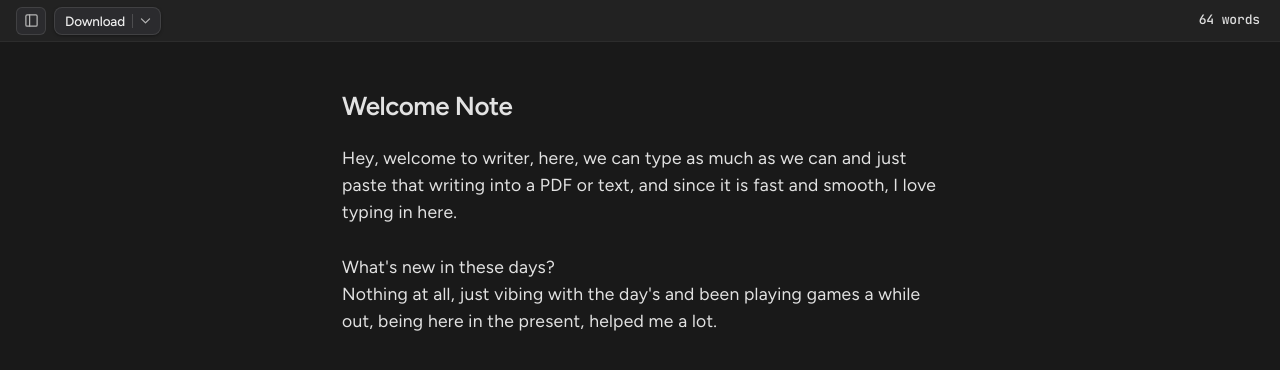
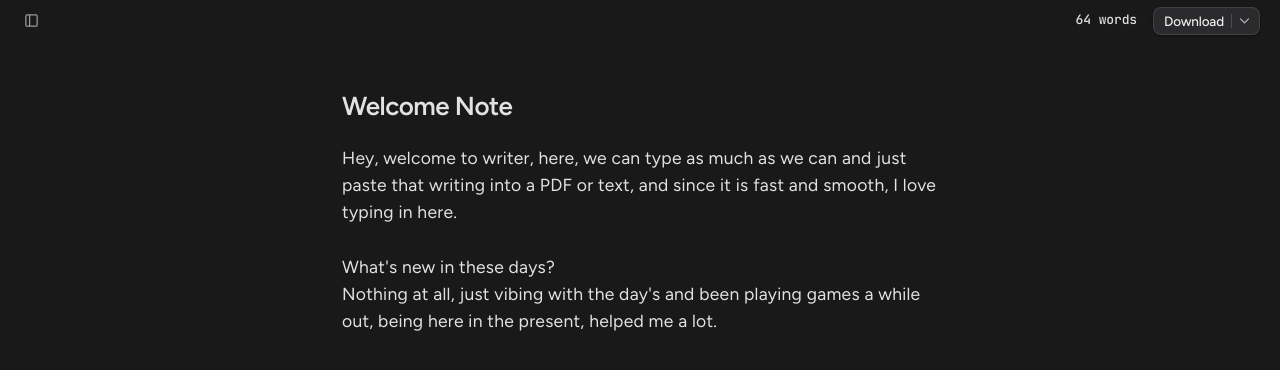
Before and after one commit to madebykunal/Noteiler, a React (Vite) app: page / in a window 1280 px wide. Shown: the top 370 px of the page. Built offline with nearby package versions, Linux system fonts and the light colour scheme.

Commit message:
Blend navbar with editor when sidebar closed and move download button right of word count

```diff
--- a/src/App.css
+++ b/src/App.css
@@ -12,14 +12,25 @@
 .app-header {
   height: var(--nav-height);
   min-height: var(--nav-height);
-  background-color: var(--bg-nav);
-  border-bottom: 1px solid var(--border-nav);
+  background-color: var(--bg-page);
+  border-bottom: 1px solid transparent;
   display: flex;
   align-items: center;
   justify-content: space-between;
   padding: 0 20px 0 16px;
   z-index: 50;
   flex-shrink: 0;
+  transition: background-color 220ms cubic-bezier(0.16, 1, 0.3, 1), border-color 220ms cubic-bezier(0.16, 1, 0.3, 1);
+}
+
+.app-header.sidebar-open {
+  background-color: var(--bg-nav);
+  border-bottom-color: var(--border-nav);
+}
+
+.app-header.sidebar-closed {
+  background-color: var(--bg-page);
+  border-bottom-color: transparent;
 }
 
 .header-left {
@@ -34,30 +45,43 @@
   display: inline-flex;
   align-items: center;
   justify-content: center;
-  background-color: #2b2b2e;
-  color: #b5b5b5;
-  border: 1px solid rgba(255, 255, 255, 0.1);
+  background-color: transparent;
+  color: var(--text-secondary);
+  border: 1px solid transparent;
   border-radius: 6px;
   cursor: pointer;
   transition: all var(--transition-fast);
 }
 
 .sidebar-toggle-btn:hover {
+  background-color: rgba(255, 255, 255, 0.08);
+  border-color: rgba(255, 255, 255, 0.1);
+  color: #ffffff;
+}
+
+.sidebar-toggle-btn.active,
+.app-header.sidebar-open .sidebar-toggle-btn {
+  background-color: #2b2b2e;
+  border-color: rgba(255, 255, 255, 0.1);
+  color: #ededed;
+}
+
+.app-header.sidebar-open .sidebar-toggle-btn:hover {
   background-color: #353539;
   border-color: rgba(255, 255, 255, 0.18);
   color: #ffffff;
 }
 
-.sidebar-toggle-btn.active {
-  background-color: #38383d;
-  color: var(--caret-cyan);
-  border-color: rgba(0, 210, 255, 0.3);
-}
-
 .header-right {
   display: flex;
   align-items: center;
-  gap: 12px;
+  gap: 16px;
+}
+
+.header-stats {
+  display: inline-flex;
+  align-items: center;
+  gap: 10px;
 }
 
 .header-selected-count {
@@ -141,7 +165,7 @@
 .download-dropdown {
   position: absolute;
   top: calc(100% + 6px);
-  left: 0;
+  right: 0;
   width: 170px;
   background-color: var(--bg-dropdown);
   border: 1px solid var(--border-nav);
--- a/src/components/Header.jsx
+++ b/src/components/Header.jsx
@@ -22,7 +22,7 @@ function Header({
   isExportingPDF
 }) {
   return (
-    <header className="app-header">
+    <header className={`app-header ${isSidebarOpen ? 'sidebar-open' : 'sidebar-closed'}`}>
       <div className="header-left">
         <button
           type="button"
@@ -34,6 +34,20 @@ function Header({
         >
           <SidebarIcon />
         </button>
+      </div>
+
+      <div className="header-right">
+        <div className="header-stats">
+          {selectedWords > 0 && (
+            <span className="header-selected-count">
+              ({selectedWords} {selectedWords === 1 ? 'word is selected' : 'words are selected'})
+            </span>
+          )}
+
+          <span className="header-word-count">
+            {words} {words === 1 ? 'word' : 'words'}
+          </span>
+        </div>
 
         <DownloadMenu
           onDownloadMarkdown={onDownloadMarkdown}
@@ -43,18 +57,6 @@ function Header({
           isExportingPDF={isExportingPDF}
         />
       </div>
-
-      <div className="header-right">
-        {selectedWords > 0 && (
-          <span className="header-selected-count">
-            ({selectedWords} {selectedWords === 1 ? 'word is selected' : 'words are selected'})
-          </span>
-        )}
-
-        <span className="header-word-count">
-          {words} {words === 1 ? 'word' : 'words'}
-        </span>
-      </div>
     </header>
   );
 }
```
